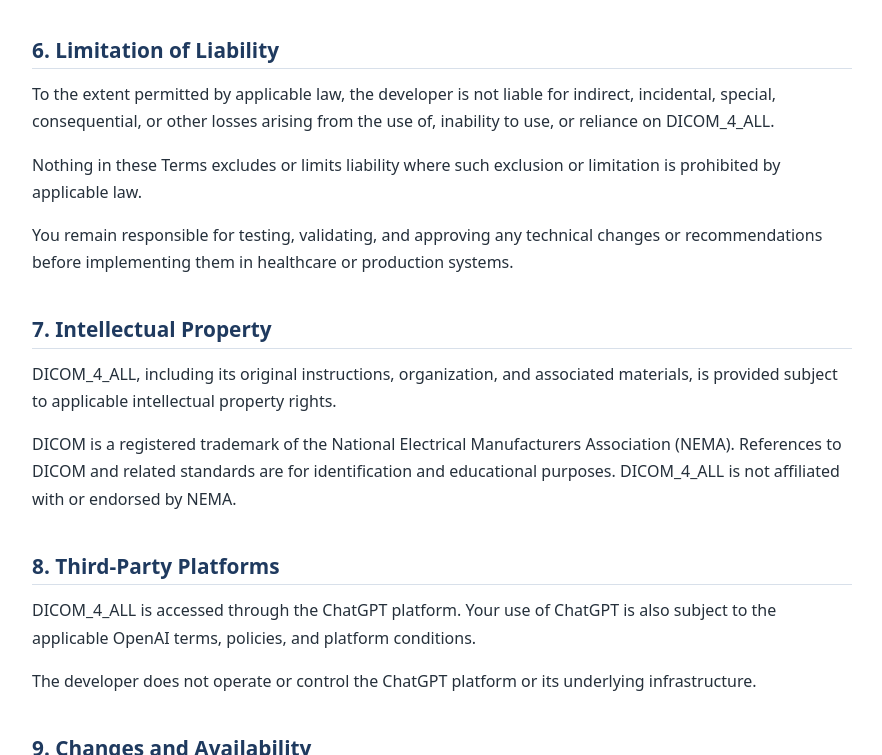
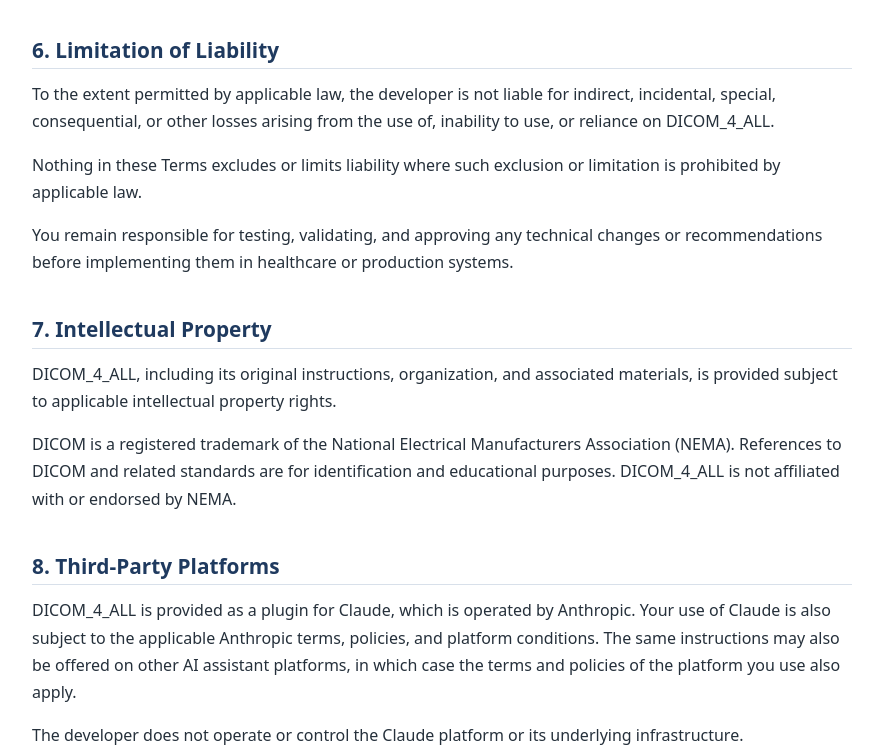
Before and after one commit to laizawa2/dicom-4-all-privacy, a plain HTML site: page terms.html in a window 1280 px wide. Shown: the part 2045-2800 px from the top of the page, without its empty margins (198-1080 px from the left). Drawn offline with Linux system fonts and the light colour scheme.

Commit message:
Modify terms of service for platform updates
Updated effective date and changed platform references from ChatGPT to Claude.

```diff
--- a/terms.html
+++ b/terms.html
@@ -156,7 +156,7 @@
             <h1>DICOM_4_ALL — Terms of Service</h1>
             <dl class="meta">
                 <dt>Effective date</dt>
-                <dd><time datetime="2026-11-13">November 13, 2026</time></dd>
+                <dd><time datetime="2026-11-16">November 16, 2026</time></dd>
                 <dt>Developer</dt>
                 <dd>Luiz Aizawa</dd>
                 <dt>Website</dt>
@@ -238,8 +238,8 @@
 
         <section id="third-party" aria-labelledby="h-third-party">
             <h2 id="h-third-party">8. Third-Party Platforms</h2>
-            <p>DICOM_4_ALL is accessed through the ChatGPT platform. Your use of ChatGPT is also subject to the applicable OpenAI terms, policies, and platform conditions.</p>
-            <p>The developer does not operate or control the ChatGPT platform or its underlying infrastructure.</p>
+            <p>DICOM_4_ALL is provided as a plugin for Claude, which is operated by Anthropic. Your use of Claude is also subject to the applicable Anthropic terms, policies, and platform conditions. The same instructions may also be offered on other AI assistant platforms, in which case the terms and policies of the platform you use also apply.</p>
+            <p>The developer does not operate or control the Claude platform or its underlying infrastructure.</p>
         </section>
 
         <section id="changes" aria-labelledby="h-changes">
```
